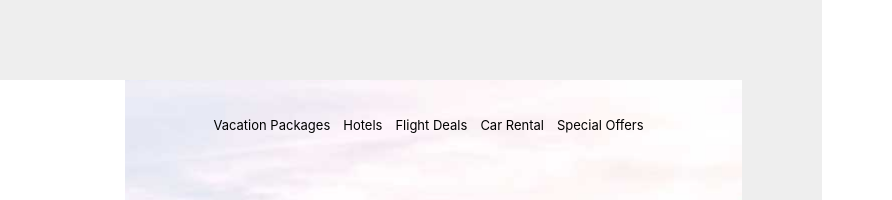
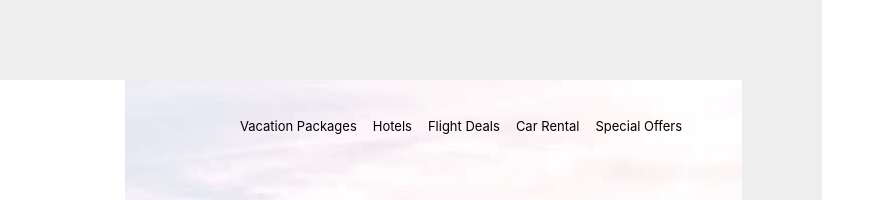
Before and after one commit to kenold/enjoy-travel, a website: page index.html in a window 1280 px wide. Shown: the top 200 px of the page, 388-1280 px from the left. Drawn offline with nearby package versions, Linux system fonts and the light colour scheme; a web font is replaced by a local one.

Commit message:
update padding

```diff
--- a/sass/main.scss
+++ b/sass/main.scss
@@ -37,7 +37,7 @@ $gap: 50px;
     z-index: 2;
     display: flex;
     justify-content: space-between;
-    padding: 2rem 2rem 0 0;
+    padding: 2rem 0;
 }
 .main-nav__list {
     display: flex;
@@ -50,7 +50,8 @@ $gap: 50px;
     color: #000;
     display: block;
     @include font-size(13);
-    padding: .5em .5em;
+    margin: .5rem 0 .5rem 1rem;
+    padding-bottom: .5rem;
     text-decoration: none;
     &:hover {
         color: #444;
```
Also changed, not shown: css/style.css.
